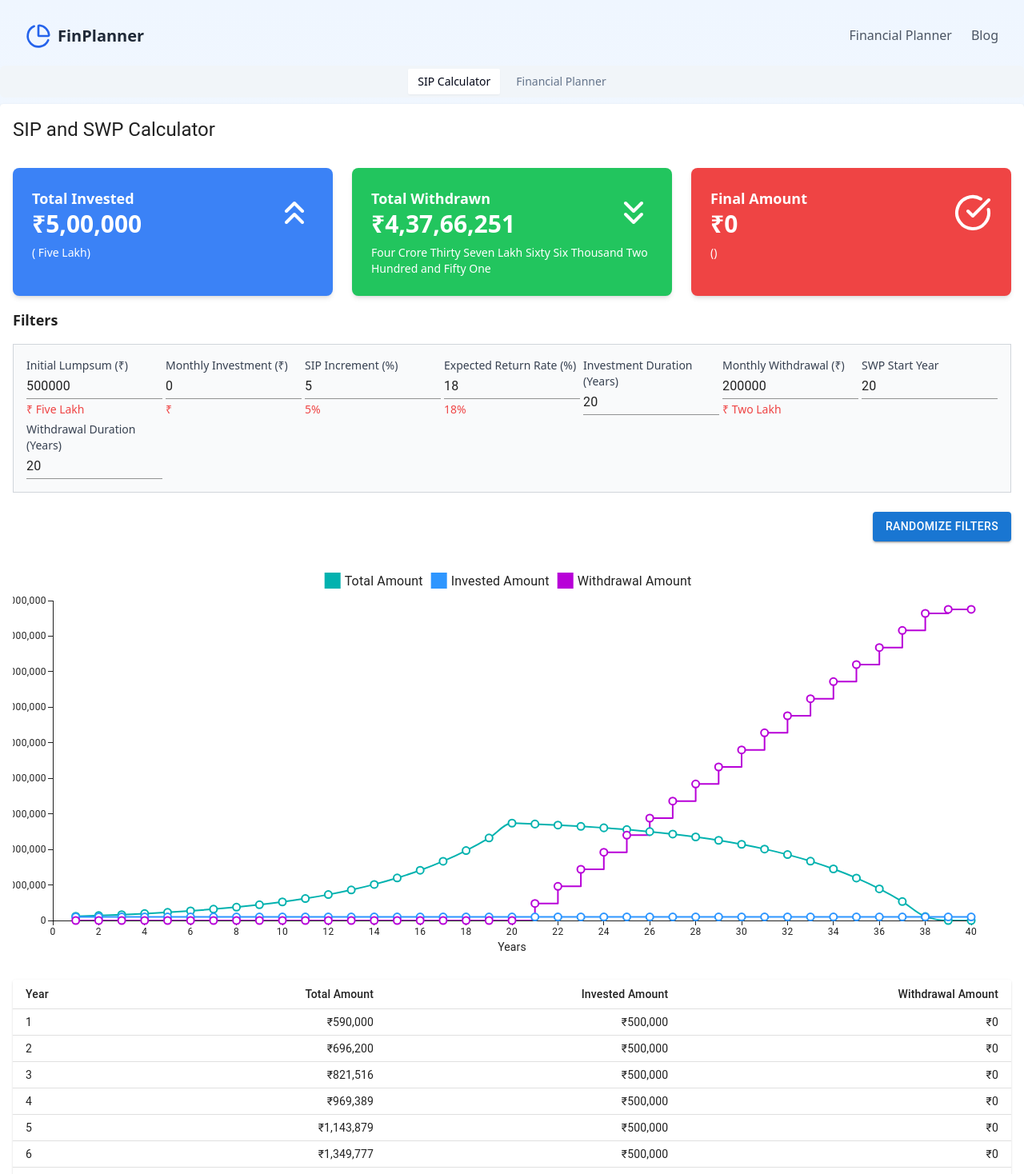
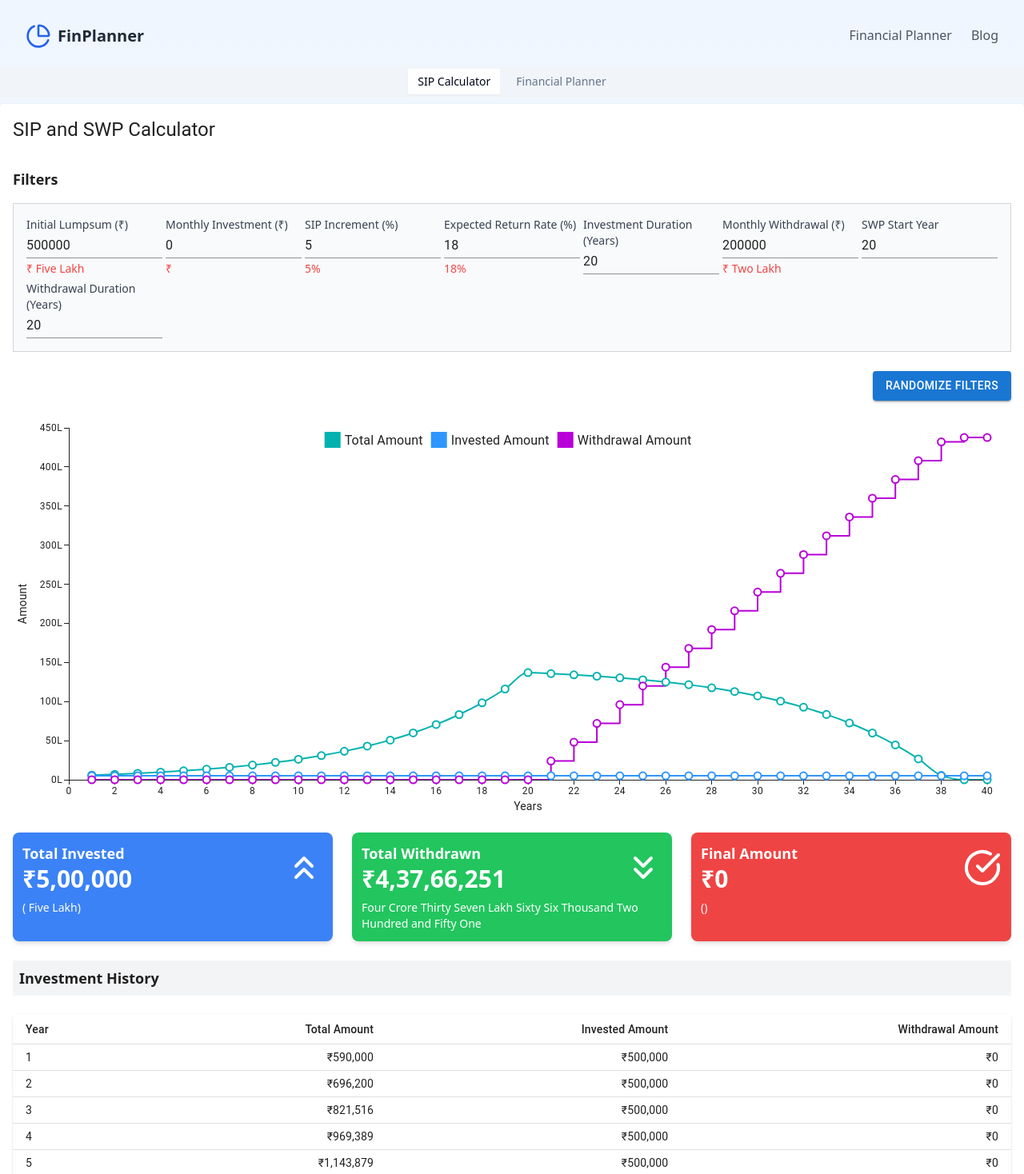
Before and after one commit to ajejey/financial-calculator, a Next.js app: page /financial-planner in a window 1280 px wide. Shown: the top 1468 px of the page at 80% size. Built offline with nearby package versions, Linux system fonts and the light colour scheme; no server answers.

Commit message:
fix graph axes labels

```diff
--- a/src/Components/SIPCalculator.js
+++ b/src/Components/SIPCalculator.js
@@ -1,7 +1,7 @@
 "use client"
 import { numberToWords } from '@/utils/numberToWords';
 import { Button, Card, CardContent, CardHeader, Input, Paper, Table, TableBody, TableCell, TableContainer, TableHead, TableRow, TextField } from '@mui/material';
-import { LineChart } from '@mui/x-charts';
+import { axisClasses, LineChart } from '@mui/x-charts';
 import { ChevronsDown, ChevronsUp, CircleCheckBig } from 'lucide-react';
 import React, { useState, useEffect } from 'react';
 
@@ -130,47 +130,7 @@ const SIPCalculator = () => {
         <Card className="w-full ">
             <CardHeader title="SIP and SWP Calculator" className='pb-0' />
             <CardContent>
-                {/* Card section */}
-                <div className="grid grid-cols-1 md:grid-cols-3 gap-6 mb-4">
-                    <div className="bg-blue-500 text-white shadow-md rounded-lg p-6">
-                        <div className="flex items-center justify-between">
-                            <div>
-                                <h3 className="text-lg font-semibold">Total Invested</h3>
-                                <p className="text-3xl font-bold">₹{chartData[chartData.length - 1]?.investedAmount.toLocaleString('en-IN')}</p>
-                            </div>
-                            <div>
-                            <ChevronsUp size={48} />
-                            </div>
-                        </div>
-                        <p className="mt-2 text-sm">({numberToWords(chartData[chartData.length - 1]?.investedAmount)})</p>
-                    </div>
 
-                    <div className="bg-green-500 text-white shadow-md rounded-lg p-6">
-                        <div className="flex items-center justify-between">
-                            <div>
-                                <h3 className="text-lg font-semibold">Total Withdrawn</h3>
-                                <p className="text-3xl font-bold">₹{chartData[chartData.length - 1]?.withdrawalAmount.toLocaleString('en-IN')}</p>
-                            </div>
-                            <div>
-                            <ChevronsDown size={48} />
-                            </div>
-                        </div>
-                        <p className="mt-2 text-sm">{numberToWords(chartData[chartData.length - 1]?.withdrawalAmount)}</p>
-                    </div>
-
-                    <div className="bg-red-500 text-white shadow-md rounded-lg p-6">
-                        <div className="flex items-center justify-between">
-                            <div>
-                                <h3 className="text-lg font-semibold">Final Amount</h3>
-                                <p className="text-3xl font-bold">₹{chartData[chartData.length - 1]?.totalAmount.toLocaleString('en-IN')}</p>
-                            </div>
-                            <div>
-                            <CircleCheckBig size={48} />
-                            </div>
-                        </div>
-                        <p className="mt-2 text-sm">({numberToWords(chartData[chartData.length - 1]?.totalAmount)})</p>
-                    </div>
-                </div>
 
                 {/* Filter section */}
                 <div className="mb-4 text-lg font-semibold">Filters</div>
@@ -288,15 +248,70 @@ const SIPCalculator = () => {
                     <LineChart
                         height={500}
                         xAxis={[{ data: chartData.map(item => item.year), label: "Years", min: 0 }]}
+                        yAxis={[{ data: chartData.map(item => item.totalAmount), label: "Amount", min: 0, valueFormatter: (value) => `${(value / 100000).toLocaleString('hi-IN')}L` }]}
+                        margin={{ top: 10, right: 30, left: 70 }}
                         series={[
-                            { data: chartData.map(item => item.totalAmount), label: "Total Amount", curve: 'monotoneX' },
-                            { data: chartData.map(item => item.investedAmount), label: "Invested Amount", curve: 'stepAfter' },
-                            { data: chartData.map(item => item.withdrawalAmount), label: "Withdrawal Amount", curve: 'stepAfter' }
+                            { data: chartData.map(item => item.totalAmount), label: "Total Amount", curve: 'monotoneX', valueFormatter: (value) => `${(value / 100000).toLocaleString('hi-IN')}L` },
+                            { data: chartData.map(item => item.investedAmount), label: "Invested Amount", curve: 'stepAfter', valueFormatter: (value) => `${(value / 100000).toLocaleString('hi-IN')}L` },
+                            { data: chartData.map(item => item.withdrawalAmount), label: "Withdrawal Amount", curve: 'stepAfter', valueFormatter: (value) => `${(value / 100000).toLocaleString('hi-IN')}L` },
                         ]}
+                        sx={{
+                            [`.${axisClasses.left} .${axisClasses.label}`]: {
+                                // Move the y-axis label with CSS
+                                transform: 'translateX(-25px)',
+                            },
+                        }
+                        }
                     />
                 </div>
 
+                {/* Card section */}
+                <div className="grid grid-cols-1 md:grid-cols-3 gap-6 mt-4">
+                    <div className="bg-blue-500 text-white shadow-md rounded-lg p-3">
+                        <div className="flex items-center justify-between">
+                            <div>
+                                <h3 className="text-lg font-semibold">Total Invested</h3>
+                                <p className="text-3xl font-bold">₹{chartData[chartData.length - 1]?.investedAmount.toLocaleString('en-IN')}</p>
+                            </div>
+                            <div>
+                                <ChevronsUp size={48} />
+                            </div>
+                        </div>
+                        <p className="mt-2 text-sm">({numberToWords(chartData[chartData.length - 1]?.investedAmount)})</p>
+                    </div>
 
+                    <div className="bg-green-500 text-white shadow-md rounded-lg p-3">
+                        <div className="flex items-center justify-between">
+                            <div>
+                                <h3 className="text-lg font-semibold">Total Withdrawn</h3>
+                                <p className="text-3xl font-bold">₹{chartData[chartData.length - 1]?.withdrawalAmount.toLocaleString('en-IN')}</p>
+                            </div>
+                            <div>
+                                <ChevronsDown size={48} />
+                            </div>
+                        </div>
+                        <p className="mt-2 text-sm">{numberToWords(chartData[chartData.length - 1]?.withdrawalAmount)}</p>
+                    </div>
+
+                    <div className="bg-red-500 text-white shadow-md rounded-lg p-3">
+                        <div className="flex items-center justify-between">
+                            <div>
+                                <h3 className="text-lg font-semibold">Final Amount</h3>
+                                <p className="text-3xl font-bold">₹{chartData[chartData.length - 1]?.totalAmount.toLocaleString('en-IN')}</p>
+                            </div>
+                            <div>
+                                <CircleCheckBig size={48} />
+                            </div>
+                        </div>
+                        <p className="mt-2 text-sm">({numberToWords(chartData[chartData.length - 1]?.totalAmount)})</p>
+                    </div>
+                </div>
+
+                {/* Table section */}
+                <div className="mt-6 bg-gray-100 p-2">
+                <h3 className="text-lg font-semibold ">Investment History</h3>
+
+                </div>
 
                 <TableContainer component={Paper} className="mt-6 overflow-x-auto h-[300px]">
                     <Table stickyHeader size='small'>
```
